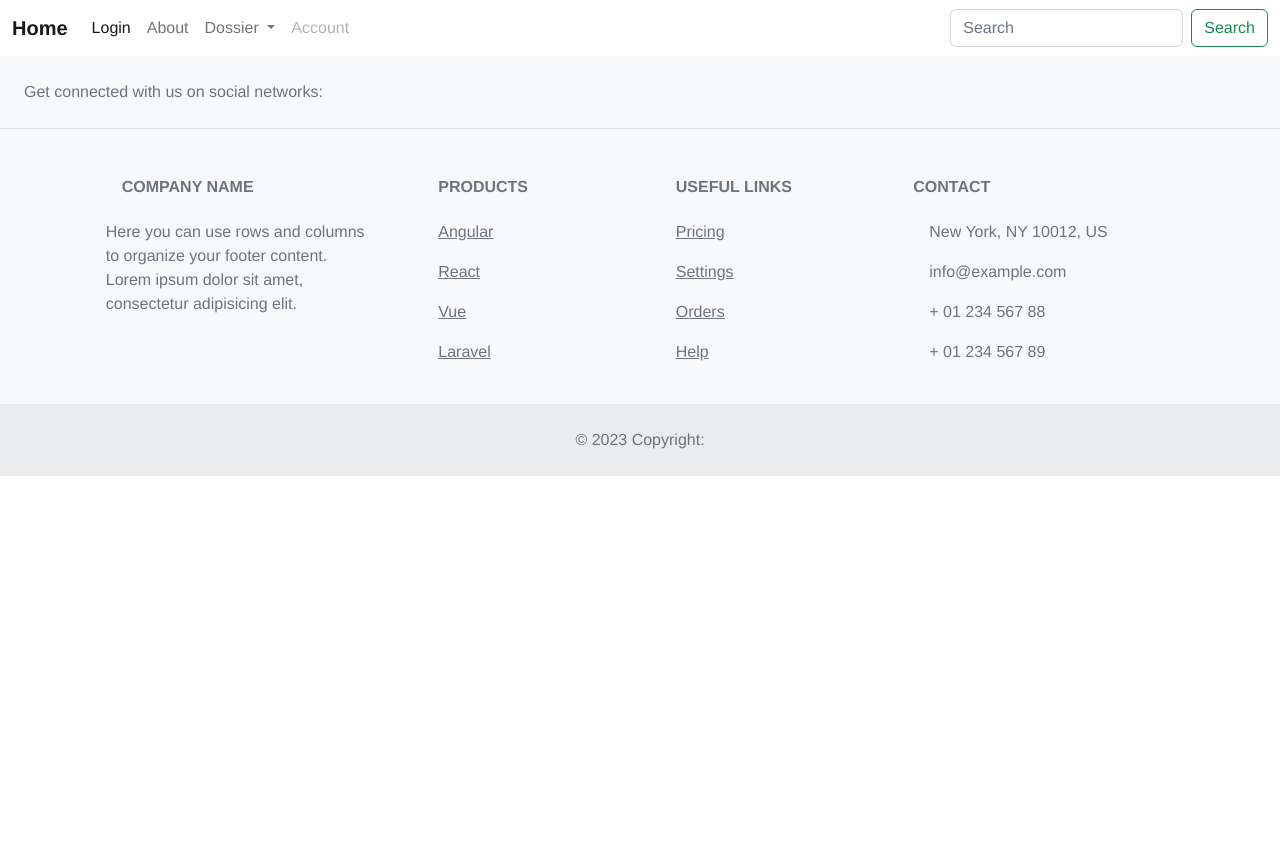
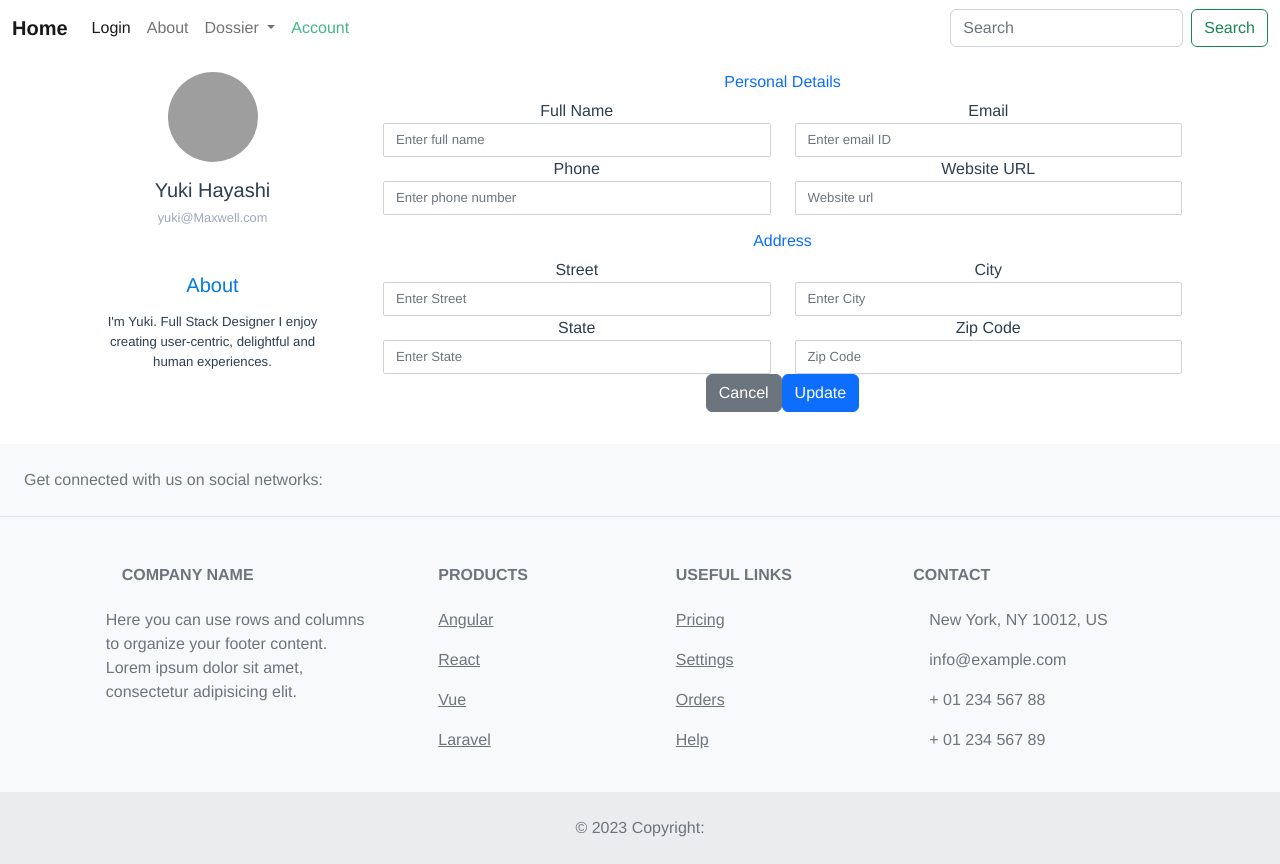
Before and after one commit to AlexiFa/SolutionFactory, a Vue app in the folder site-courtier/front/: page /ManageAccount in a window 1280 px wide. Before the commit the page ends 800 px from the top, so only its background shows below. Built offline with nearby package versions, Linux system fonts and the light colour scheme; grey boxes are pictures that could not be loaded.

Commit message:
add basic account vue, to modify

```diff
--- /dev/null
+++ b/site-courtier/front/src/components/ManageAccount.vue
@@ -0,0 +1,196 @@
+<template>
+    <!-- <div class="container text-center">
+        <div class="row">
+            <div class="col-1">
+                <ul class="nav flex-column">
+                    <li class="nav-item">
+                        <a class="nav-link active" aria-current="page" href="#">Active</a>
+                    </li>
+                    <li class="nav-item">
+                        <a class="nav-link" href="#">Link</a>
+                    </li>
+                    <li class="nav-item">
+                        <a class="nav-link" href="#">Link</a>
+                    </li>
+                    <li class="nav-item">
+                        <a class="nav-link disabled">Disabled</a>
+                    </li>
+                </ul>
+            </div>
+            <div class="col-6">
+
+            </div>
+            <div class="col">
+
+            </div>
+        </div>
+    </div> -->
+
+    <div class="container">
+<div class="row gutters">
+<div class="col-xl-3 col-lg-3 col-md-12 col-sm-12 col-12">
+<div class="card h-100">
+	<div class="card-body">
+		<div class="account-settings">
+			<div class="user-profile">
+				<div class="user-avatar">
+					<img src="https://bootdey.com/img/Content/avatar/avatar7.png" alt="Maxwell Admin">
+				</div>
+				<h5 class="user-name">Yuki Hayashi</h5>
+				<h6 class="user-email">yuki@Maxwell.com</h6>
+			</div>
+			<div class="about">
+				<h5>About</h5>
+				<p>I'm Yuki. Full Stack Designer I enjoy creating user-centric, delightful and human experiences.</p>
+			</div>
+		</div>
+	</div>
+</div>
+</div>
+<div class="col-xl-9 col-lg-9 col-md-12 col-sm-12 col-12">
+<div class="card h-100">
+	<div class="card-body">
+		<div class="row gutters">
+			<div class="col-xl-12 col-lg-12 col-md-12 col-sm-12 col-12">
+				<h6 class="mb-2 text-primary">Personal Details</h6>
+			</div>
+			<div class="col-xl-6 col-lg-6 col-md-6 col-sm-6 col-12">
+				<div class="form-group">
+					<label for="fullName">Full Name</label>
+					<input type="text" class="form-control" id="fullName" placeholder="Enter full name">
+				</div>
+			</div>
+			<div class="col-xl-6 col-lg-6 col-md-6 col-sm-6 col-12">
+				<div class="form-group">
+					<label for="eMail">Email</label>
+					<input type="email" class="form-control" id="eMail" placeholder="Enter email ID">
+				</div>
+			</div>
+			<div class="col-xl-6 col-lg-6 col-md-6 col-sm-6 col-12">
+				<div class="form-group">
+					<label for="phone">Phone</label>
+					<input type="text" class="form-control" id="phone" placeholder="Enter phone number">
+				</div>
+			</div>
+			<div class="col-xl-6 col-lg-6 col-md-6 col-sm-6 col-12">
+				<div class="form-group">
+					<label for="website">Website URL</label>
+					<input type="url" class="form-control" id="website" placeholder="Website url">
+				</div>
+			</div>
+		</div>
+		<div class="row gutters">
+			<div class="col-xl-12 col-lg-12 col-md-12 col-sm-12 col-12">
+				<h6 class="mt-3 mb-2 text-primary">Address</h6>
+			</div>
+			<div class="col-xl-6 col-lg-6 col-md-6 col-sm-6 col-12">
+				<div class="form-group">
+					<label for="Street">Street</label>
+					<input type="name" class="form-control" id="Street" placeholder="Enter Street">
+				</div>
+			</div>
+			<div class="col-xl-6 col-lg-6 col-md-6 col-sm-6 col-12">
+				<div class="form-group">
+					<label for="ciTy">City</label>
+					<input type="name" class="form-control" id="ciTy" placeholder="Enter City">
+				</div>
+			</div>
+			<div class="col-xl-6 col-lg-6 col-md-6 col-sm-6 col-12">
+				<div class="form-group">
+					<label for="sTate">State</label>
+					<input type="text" class="form-control" id="sTate" placeholder="Enter State">
+				</div>
+			</div>
+			<div class="col-xl-6 col-lg-6 col-md-6 col-sm-6 col-12">
+				<div class="form-group">
+					<label for="zIp">Zip Code</label>
+					<input type="text" class="form-control" id="zIp" placeholder="Zip Code">
+				</div>
+			</div>
+		</div>
+		<div class="row gutters">
+			<div class="col-xl-12 col-lg-12 col-md-12 col-sm-12 col-12">
+				<div class="text-right">
+					<button type="button" id="submit" name="submit" class="btn btn-secondary">Cancel</button>
+					<button type="button" id="submit" name="submit" class="btn btn-primary">Update</button>
+				</div>
+			</div>
+		</div>
+	</div>
+</div>
+</div>
+</div>
+</div>
+</template>
+
+<script>
+export default {
+    name: 'ManageAccount'
+
+}
+
+</script>
+
+<style scoped>
+body {
+    margin: 0;
+    padding-top: 40px;
+    color: #2e323c;
+    background: #f5f6fa;
+    position: relative;
+    height: 100%;
+}
+.account-settings .user-profile {
+    margin: 0 0 1rem 0;
+    padding-bottom: 1rem;
+    text-align: center;
+}
+.account-settings .user-profile .user-avatar {
+    margin: 0 0 1rem 0;
+}
+.account-settings .user-profile .user-avatar img {
+    width: 90px;
+    height: 90px;
+    -webkit-border-radius: 100px;
+    -moz-border-radius: 100px;
+    border-radius: 100px;
+}
+.account-settings .user-profile h5.user-name {
+    margin: 0 0 0.5rem 0;
+}
+.account-settings .user-profile h6.user-email {
+    margin: 0;
+    font-size: 0.8rem;
+    font-weight: 400;
+    color: #9fa8b9;
+}
+.account-settings .about {
+    margin: 2rem 0 0 0;
+    text-align: center;
+}
+.account-settings .about h5 {
+    margin: 0 0 15px 0;
+    color: #007ae1;
+}
+.account-settings .about p {
+    font-size: 0.825rem;
+}
+.form-control {
+    border: 1px solid #cfd1d8;
+    -webkit-border-radius: 2px;
+    -moz-border-radius: 2px;
+    border-radius: 2px;
+    font-size: .825rem;
+    background: #ffffff;
+    color: #2e323c;
+}
+
+.card {
+    background: #ffffff;
+    -webkit-border-radius: 5px;
+    -moz-border-radius: 5px;
+    border-radius: 5px;
+    border: 0;
+    margin-bottom: 1rem;
+}
+</style>
--- a/site-courtier/front/src/components/common/TopHeader.vue
+++ b/site-courtier/front/src/components/common/TopHeader.vue
@@ -25,7 +25,7 @@
           </ul>
         </li>
         <li class="nav-item">
-          <router-link to="/register" class="nav-link disabled">Account</router-link>
+          <router-link to="/ManageAccount" class="nav-link">Account</router-link>
         </li>
       </ul>
       <form class="d-flex" role="search">
--- a/site-courtier/front/src/router/index.js
+++ b/site-courtier/front/src/router/index.js
@@ -5,6 +5,7 @@ import RegisterView from '../views/RegisterView.vue'
 import CDossier from '../views/courtier/CDossier.vue'
 import ClientForm from '../views/user/ClientForm.vue'
 import CDashboard from '../views/courtier/CDashboard.vue'
+import ManageAccount from '../components/ManageAccount.vue'
 
 const routes = [
   {
@@ -46,6 +47,11 @@ const routes = [
     path: '/CDashboard',
     name: 'CDashboard',
     component: CDashboard
+  },
+  {
+    path: '/ManageAccount',
+    name: 'ManageAccount',
+    component: ManageAccount
   }
 
 ]
```
